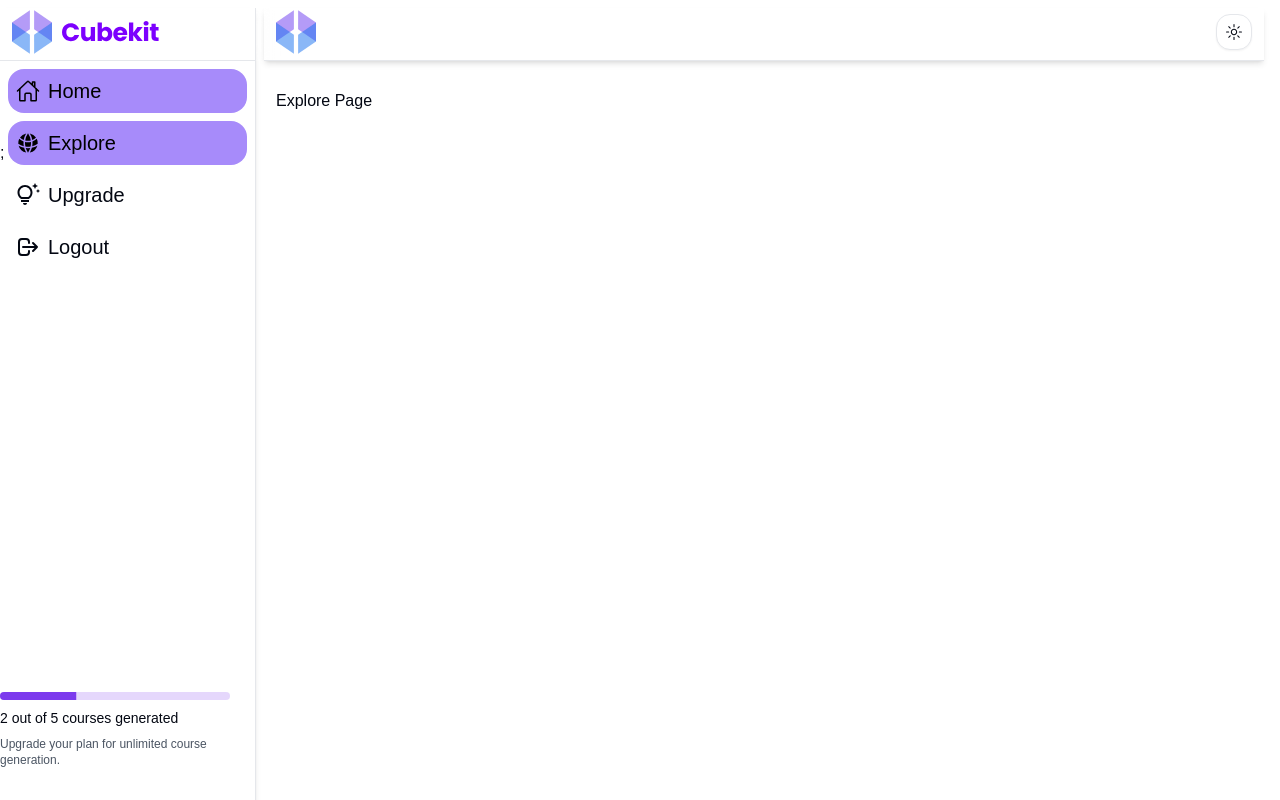
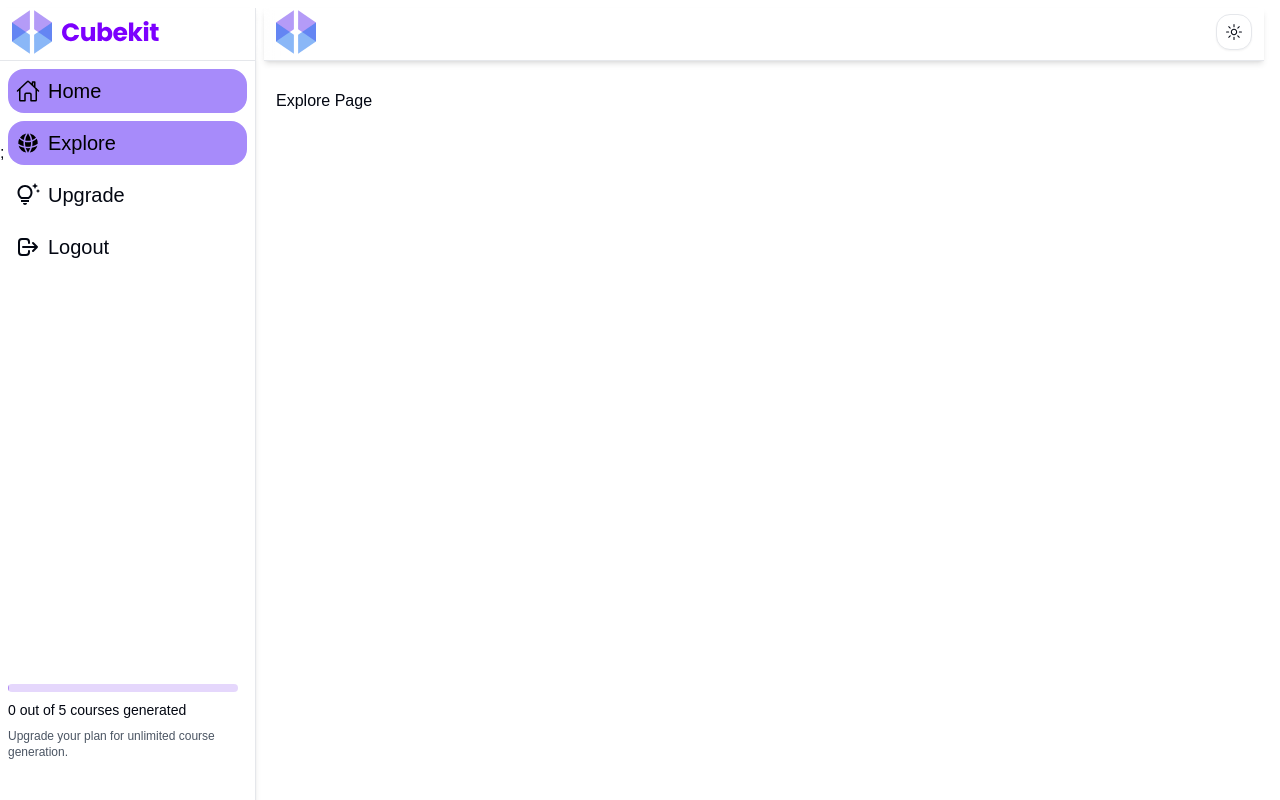
Before and after one commit to shxran11/CubeKit, a Next.js app: page /dashboard/explore in a window 1280 px wide. Built offline with nearby package versions, Linux system fonts and the light colour scheme.

Commit message:
Implemented dynamic rendering of course count with usecontext

```diff
--- /dev/null
+++ b/app/_context/UserCourseListContext.tsx
@@ -0,0 +1,12 @@
+import { createContext, Dispatch, SetStateAction } from "react";
+import { courseList } from "@prisma/client";
+
+interface UserCourseListContextType {
+  userCourseList: courseList[];
+  setUserCourseList: Dispatch<SetStateAction<courseList[]>>;
+}
+
+export const UserCourseListContext = createContext<UserCourseListContextType>({
+  userCourseList: [],
+  setUserCourseList: () => {},
+});
--- a/app/dashboard/_components/Sidebar.tsx
+++ b/app/dashboard/_components/Sidebar.tsx
@@ -1,8 +1,10 @@
 "use client";
 
+import { UserCourseListContext } from "@/app/_context/UserCourseListContext";
 import { Progress } from "@/components/ui/progress";
 import Link from "next/link";
 import { usePathname } from "next/navigation";
+import { useContext } from "react";
 import { HiOutlineLogout } from "react-icons/hi";
 import { HiGlobeAlt } from "react-icons/hi2";
 import { IoHomeOutline } from "react-icons/io5";
@@ -41,6 +43,8 @@ const Sidebar = () => {
   ];
 
   const path = usePathname();
+  const { userCourseList } = useContext(UserCourseListContext);
+  const length = userCourseList?.length;
 
   return (
     <div className="fixed h-full md:w-64 shadow-md border-r">
@@ -99,9 +103,9 @@ const Sidebar = () => {
           </Link>
         ))}
       </ul>
-      <div className="absolute bottom-10 w-[90%]">
-        <Progress value={33} />
-        <p className="text-sm my-2">2 out of 5 courses generated</p>
+      <div className="m-2 absolute bottom-10 w-[90%]">
+        <Progress value={(length / 5) * 100} />
+        <p className="text-sm my-2">{length} out of 5 courses generated</p>
         <p className="text-xs text-gray-600">
           Upgrade your plan for unlimited course generation.
         </p>
--- a/app/dashboard/_components/UserCourseList.tsx
+++ b/app/dashboard/_components/UserCourseList.tsx
@@ -3,7 +3,7 @@
 import { useUser } from "@clerk/nextjs";
 import { courseList } from "@prisma/client";
 import axios from "axios";
-import { useEffect, useState } from "react";
+import { useContext, useEffect, useState } from "react";
 import {
   Card,
   CardContent,
@@ -18,10 +18,12 @@ import { IoBook } from "react-icons/io5";
 import { Badge } from "@/components/ui/badge";
 import { SlOptionsVertical } from "react-icons/sl";
 import DeleteCourseButton from "./DeleteCourseButton";
+import { UserCourseListContext } from "@/app/_context/UserCourseListContext";
 
 const UserCourseList = () => {
   const { user, isLoaded } = useUser();
   const [courses, setCourses] = useState<courseList[]>([]);
+  const { setUserCourseList } = useContext(UserCourseListContext);
 
   useEffect(() => {
     if (isLoaded && user) {
@@ -33,7 +35,9 @@ const UserCourseList = () => {
   const getUserCourses = async () => {
     try {
       const result = await axios.get("/api/course");
-      setCourses(result.data); // Ensure the API returns an array of courses
+      const courses = result.data;
+      setCourses(courses);
+      setUserCourseList(courses);
     } catch (error) {
       console.error("Error fetching user courses:", error);
     }
--- a/app/dashboard/layout.tsx
+++ b/app/dashboard/layout.tsx
@@ -1,9 +1,16 @@
-import { PropsWithChildren } from "react";
+"use client";
+import { PropsWithChildren, useState } from "react";
 import Sidebar from "./_components/Sidebar";
 import DashboardHeader from "./_components/Header";
+import { UserCourseListContext } from "../_context/UserCourseListContext";
+import { courseList } from "@prisma/client";
 
 const DashboardLayout = ({ children }: PropsWithChildren) => {
+  const [userCourseList, setUserCourseList] = useState<courseList[]>([]);
   return (
+    <UserCourseListContext.Provider
+      value={{ userCourseList, setUserCourseList }}
+    >
       <div>
         <div className="md:w-64 hidden md:block">
           <Sidebar />
@@ -14,6 +21,7 @@ const DashboardLayout = ({ children }: PropsWithChildren) => {
         </div>
         ;
       </div>
+    </UserCourseListContext.Provider>
   );
 };
 
```
Lines whose indentation alone changed are shown as unchanged.
